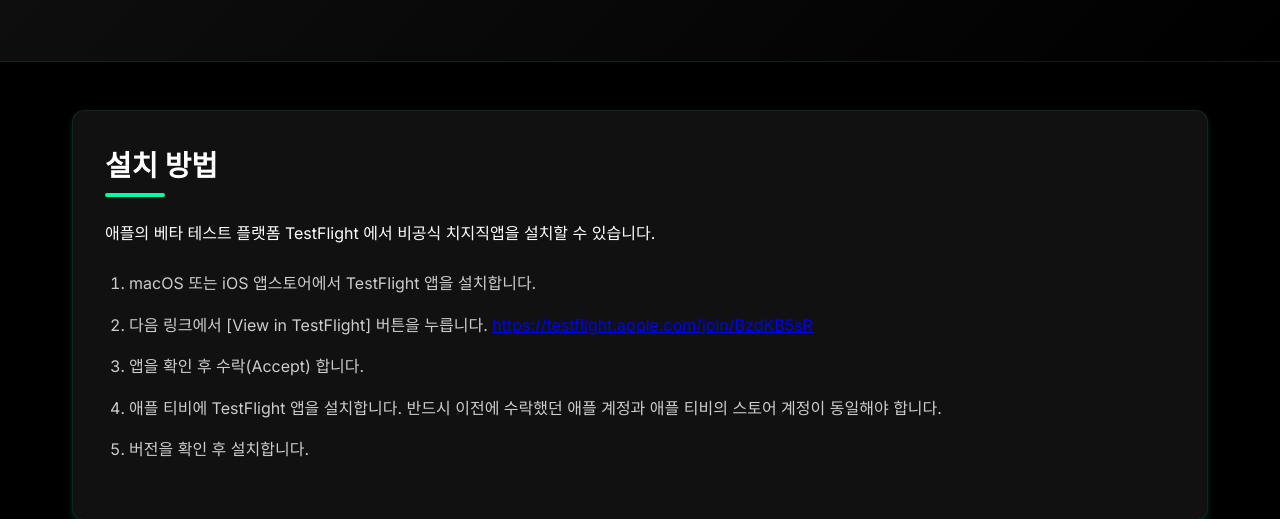
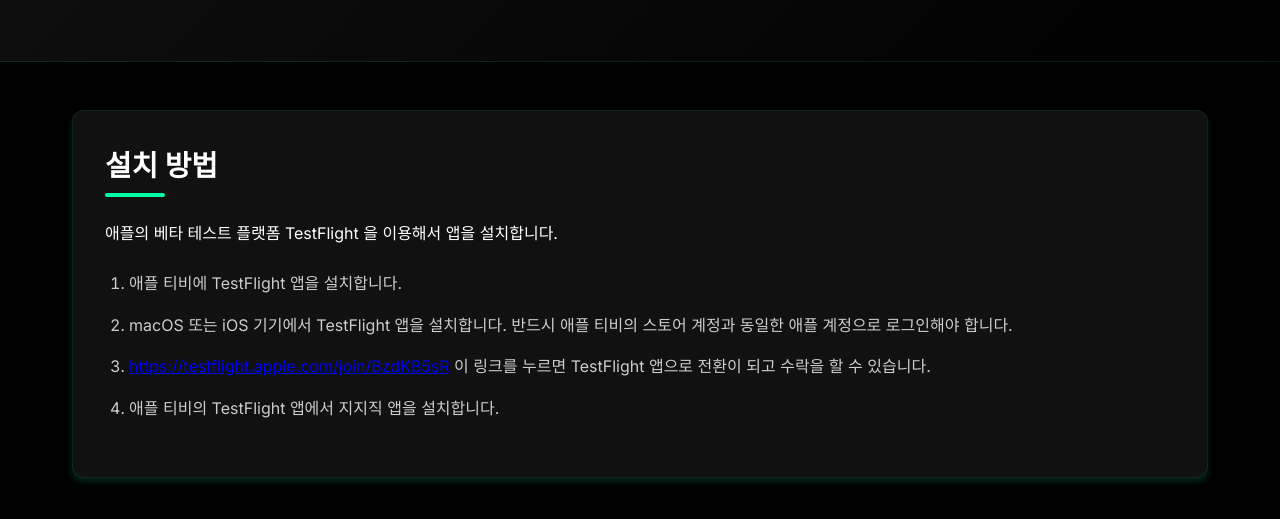
Before and after one commit to mrz1277/Chzzk-tvOS, a plain HTML site: page docs/index.html in a window 1280 px wide. Shown: the part 289-808 px from the top of the page. Drawn offline with Linux system fonts and the light colour scheme.

Commit message:
Update instructions

```diff
--- a/docs/index.html
+++ b/docs/index.html
@@ -25,15 +25,14 @@
   <main>
     <section id="description">
       <h2 data-ko="설치 방법" data-en="How to install"></h2>
-      <p data-ko="애플의 베타 테스트 플랫폼 TestFlight 에서 비공식 치지직앱을 설치할 수 있습니다."
+      <p data-ko="애플의 베타 테스트 플랫폼 TestFlight 을 이용해서 앱을 설치합니다."
       data-en="You can install the unofficial Chzzk app via Apple's beta testing platform called TestFlight.">
       </p>
       <ol>
-        <li><span data-ko="macOS 또는 iOS 앱스토어에서 TestFlight 앱을 설치합니다." data-en="Install TestFlight on an iOS or iPadOS device and Apple TV where you can sign in to the same App Store account."></span></li>
-        <li><span data-ko="다음 링크에서 [View in TestFlight] 버튼을 누릅니다." data-en="Open the link and click [View in TestFlight] button."></span> <a href="https://testflight.apple.com/join/BzdKB5sR">https://testflight.apple.com/join/BzdKB5sR</a></li>
-        <li><span data-ko="앱을 확인 후 수락(Accept) 합니다." data-en="Tap Accept for the app you want to test."></span></li>
-        <li><span data-ko="애플 티비에 TestFlight 앱을 설치합니다. 반드시 이전에 수락했던 애플 계정과 애플 티비의 스토어 계정이 동일해야 합니다." data-en="Open TestFlight on Apple TV. You must be signed in to the same App Store account you used on your device."></span></li>
-        <li><span data-ko="버전을 확인 후 설치합니다." data-en="Install the app you want to test."></span></li>
+        <li><span data-ko="애플 티비에 TestFlight 앱을 설치합니다." data-en="Install TestFlight on Apple TV."></span></li>
+        <li><span data-ko="macOS 또는 iOS 기기에서 TestFlight 앱을 설치합니다. 반드시 애플 티비의 스토어 계정과 동일한 애플 계정으로 로그인해야 합니다." data-en="Install TestFlight on an iOS or macOS device. The Apple ID you use must be the same as the one you use on Apple TV."></span></li>
+        <li><a href="https://testflight.apple.com/join/BzdKB5sR">https://testflight.apple.com/join/BzdKB5sR</a><span data-ko=" 이 링크를 누르면 TestFlight 앱으로 전환이 되고 수락을 할 수 있습니다." data-en=" Open the link on your iOS or macOS device. It will automatically open the TestFlight app and you can accept the invitation."></span></li>
+        <li><span data-ko="애플 티비의 TestFlight 앱에서 지지직 앱을 설치합니다." data-en="Open TestFlight on Apple TV and install the app."></span></li>
       </ol>
     </section>
 
```
Also changed, not shown: 2 other files.
